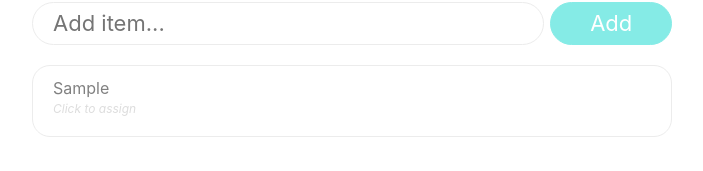
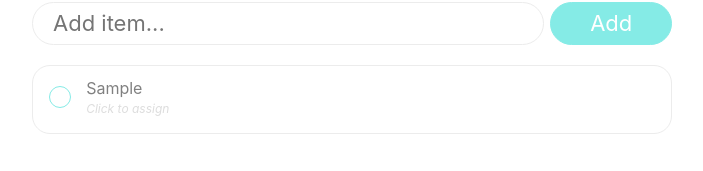
Before and after one commit to leonidasdeimantas/travel-items-ui, a React (Create React App) app: page / in a window 1280 px wide. Both pictures are taken after typing "Sample" into the empty fields and a click on the input "Add". Shown: the part 126-297 px from the top of the page, without its empty margins (288-991 px from the left). Built offline with nearby package versions, Linux system fonts and the light colour scheme.

Commit message:
new item complete button

```diff
--- a/src/App.css
+++ b/src/App.css
@@ -133,6 +133,38 @@ body {
 .ItemMainText {
   overflow: hidden;
   text-overflow: ellipsis;
+  width: auto;
+}
+
+.ItemCompleteButton {
+  background: transparent;
+  border-radius: 100%;
+  box-shadow: inset 0px 0px 0px 3px white;
+  border: 1px solid rgb(133, 235, 230);
+  margin: 0;
+  position: absolute;
+  top: 50%;
+  left: 50%;
+  -ms-transform: translate(-50%, -50%);
+  transform: translate(-50%, -50%);
+  height: 22px;
+  width: 22px;
+}
+
+.ItemCompleteButton:focus {
+  outline: none;
+}
+
+.ItemCompleteButton:hover {
+  background: rgb(133, 235, 230);
+  opacity: 0.3;
+}
+
+@media (max-width: 768px) {
+  .ItemCompleteButton {
+    height: 30px;
+    width: 30px;
+  }
 }
 
 .ItemNoAsignee {
@@ -208,6 +240,9 @@ body {
 }
 
 input[type=checkbox] {
+  vertical-align: middle;
+  zoom: 1.5;
+  float: right;
   margin-right: 10px;
   font-size: 30px;
   outline: 0;
--- a/src/components/Item.js
+++ b/src/components/Item.js
@@ -65,6 +65,12 @@ class Item extends React.Component  {
       fontStyle: "italic",
       color: "#dddddd",
     }
+    const completedStyleButton = {
+      background: "rgb(133, 235, 230)"
+    }
+    const zeroPaddingStyle = {
+      padding: "0"
+    }
 
     let hovered = false;
     let clicked = false;
@@ -73,20 +79,20 @@ class Item extends React.Component  {
 
     return (
       <div
-        className="ItemContainer"
+        className="ItemContainer row"
+        style={zeroPaddingStyle}
         onMouseOver={() => this.props.handleHover(this.props.item.id)}
         onMouseLeave={() => this.props.handleHover(-1)}
       >
+        <div className="col-2 col-md-1" style={zeroPaddingStyle}>
+          <button type="button" className="ItemCompleteButton"
+            style={this.props.item.completed ? completedStyleButton : null}
+            onClick={() => this.props.handleDone(this.props.item.id)}>
+          </button>
+        </div>
 
-        {/* Item text and checkbox */}
-        <div className="ItemMainText" style={this.props.item.completed ? completedStyle: null}>
-          {
-            hovered &&
-            <input type="checkbox"
-              checked={this.props.item.completed}
-              onChange={() => this.props.handleDone(this.props.item.id)}
-            />
-          }
+        <div className="col-10 col-md-11" style={zeroPaddingStyle}>
+          <div className="ItemMainText" style={this.props.item.completed ? completedStyle : null}>
             {this.props.item.text}
           </div>
 
@@ -116,7 +122,7 @@ class Item extends React.Component  {
               </span>
             }
           </div>
-
+        </div>
       </div>
     );
   }
```
Lines whose indentation alone changed are shown as unchanged.
